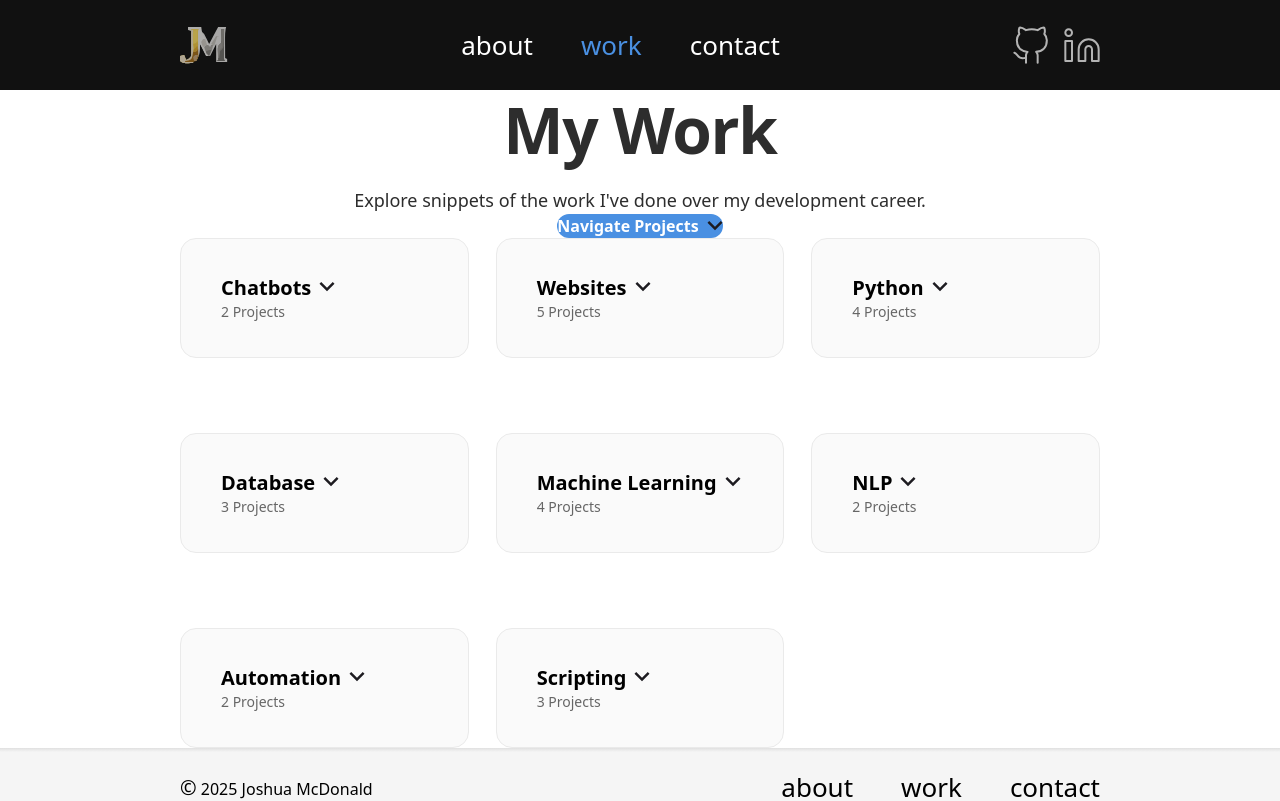
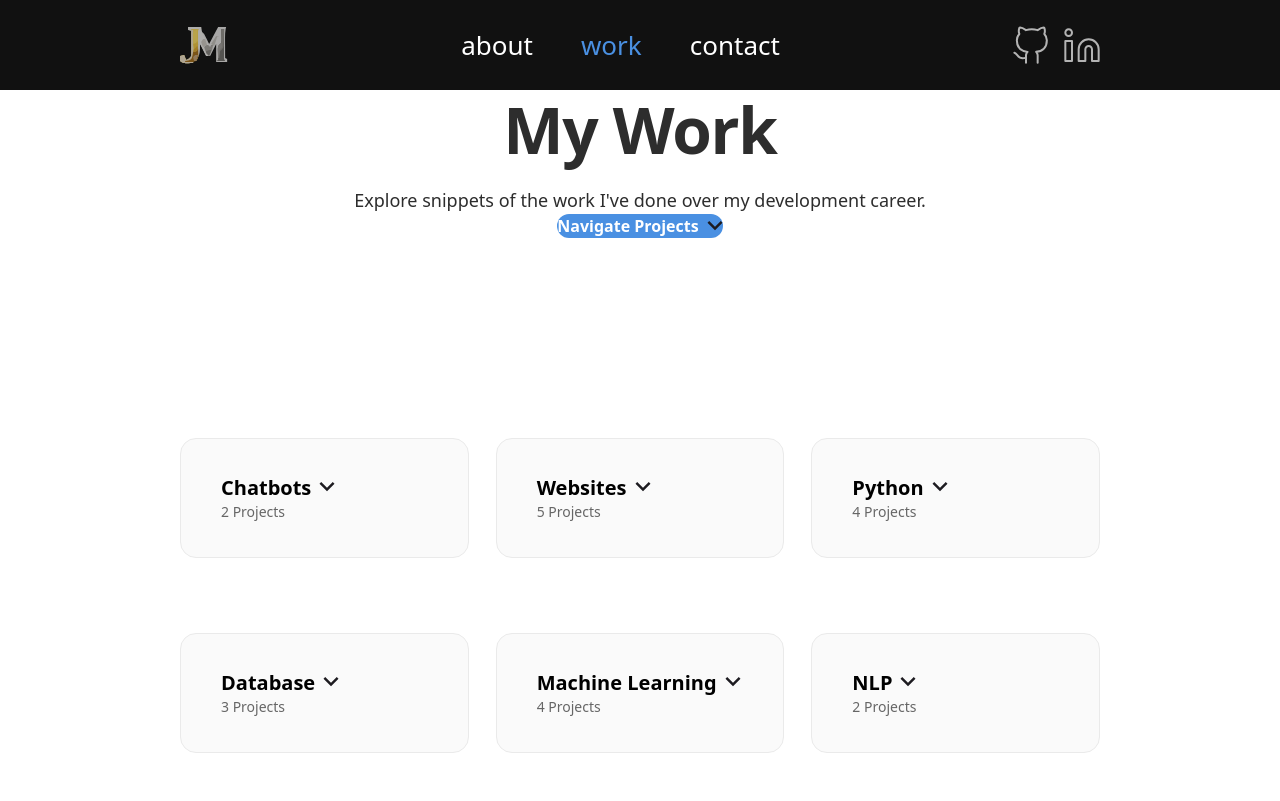
Before and after one commit to robmcdonald5/personalsite, a SvelteKit app: page /work in a window 1280 px wide. Shown: the top 801 px of the page. Built offline with nearby package versions, Linux system fonts and the light colour scheme.

Commit message:
Updated spacing work

```diff
--- a/src/routes/work/+page.svelte
+++ b/src/routes/work/+page.svelte
@@ -47,7 +47,7 @@
         </div>
 
         <!-- Navigate Projects Button -->
-        <div class="flex justify-center mb-[80px]">
+        <div class="flex justify-center !mb-[200px]">
           <button
             class="flex items-center gap-2 py-3 px-6 bg-[#4A90E2] rounded-2xl hover:bg-[#3A7BC8] transition-colors"
             onclick={() => toggleDropdown('navigate')}
@@ -60,7 +60,7 @@
         </div>
 
         <!-- Project Categories Grid -->
-        <div class="flex justify-center items-center min-h-[400px]">
+        <div class="flex justify-center items-center min-h-[400px] !mb-[200px]">
           <div class="grid grid-cols-1 md:grid-cols-3 gap-x-[27px] gap-y-[75px] max-w-[981px] w-full px-4 md:px-0">
           {#each categories as category}
             <div class="w-full max-w-[300px] mx-auto relative">
```
Also changed, not shown: 1 other file (tests, documents, lock files or other folders).
